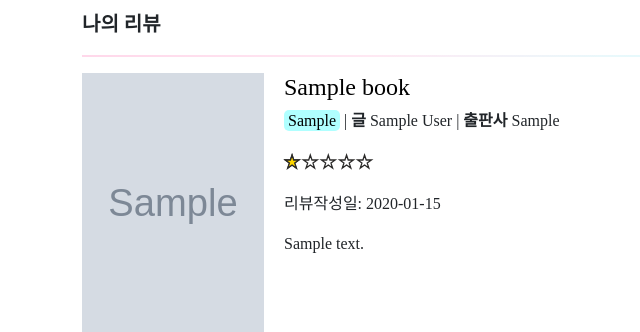
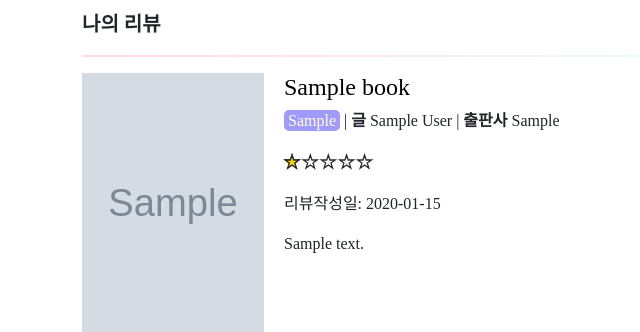
Before and after one commit to zeonga1102/webtachu, a Django app: page /mypage/review/ in a window 1280 px wide. Shown: the part 425-757 px from the top of the page, without its empty margins (68-708 px from the left). Run offline with Django 4.2, Linux system fonts and the light colour scheme; a user stored in the database is signed in; tables that the repository leaves empty hold one stand-in row (values such as "Sample post"); grey boxes marked "Sample" are stand-in pictures; some web fonts are replaced.

Commit message:
DOC: 장르 태그 색상 조정

```diff
--- a/static/css/mypage.css
+++ b/static/css/mypage.css
@@ -31,10 +31,11 @@ a:hover {
 
 .genre-tag {
     border-radius: 5px;
-    background-color: rgb(176,255,255);
-    /*background-color: #A6E5E7;*/
-    /*background: linear-gradient(white 60%, #6DDB94);*/
+    background-color: rgb(160, 155, 251);
+    /*background-color: rgb(179, 175, 255);*/
+    /*background-color: rgb(176,255,255);*/
     padding: 2px 4px;
+    color: white;
 }
 
 .mypage-title {
```
